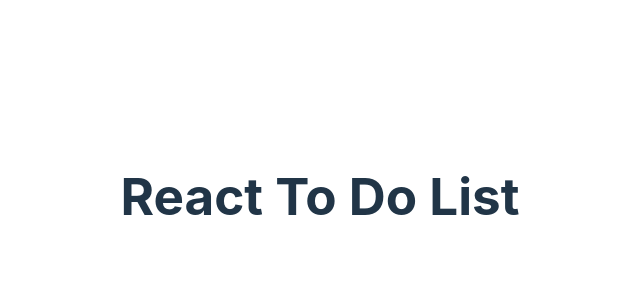
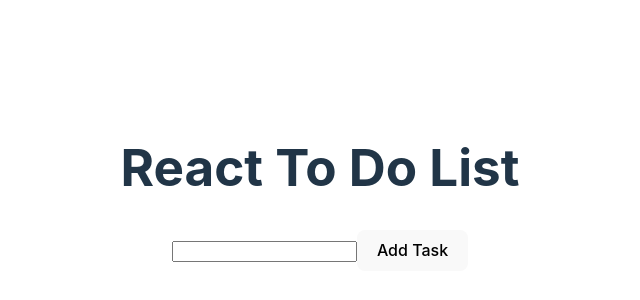
Before and after one commit to tigerhostsolutions/RTT50-MERN-RALAB320-TODOLIST, a React (Vite) app: page / in a window 1280 px wide. Shown: the part 204-504 px from the top of the page, without its empty margins (320-960 px from the left). Built offline with nearby package versions, Linux system fonts and the light colour scheme.

Commit message:
create/update add items

```diff
--- a/src/components/ToDoItemList.jsx
+++ b/src/components/ToDoItemList.jsx
@@ -1,11 +1,24 @@
 import React from 'react';
+import './ToDoItem.css';
 
-const ComponentName = () => {
-  return (
-      <div >
-        {/* Your component content goes here */}
-      </div >
+const ToDoItem = ({task, toggleTask, deleteTask}) => {
+  const {id, text, completed} = task;
+
+  return(
+      <li className={`todo-item ${completed && 'completed'}`}>
+        <span
+            className={completed ? 'completed' : ''}
+            onClick={() => toggleTask(id)}
+        >
+          {text}
+        </span>
+        <button
+            className={completed ? 'completed' : ''}
+            onClick={() => deleteTask(id)}>
+          Delete
+        </button>
+      </li>
   );
-};
+}
 
-export default ComponentName;
+export default ToDoItem;
--- a/src/components/ToDoList.jsx
+++ b/src/components/ToDoList.jsx
@@ -1,17 +1,34 @@
-import React from 'react';
+import React, {useState} from 'react';
 import ToDoItemList from './ToDoItemList.jsx';
+import "./TodoList.css"; // CSS Import
 
 const ToDoList = () => {
+  const [tasks, setTasks] = useState([]);
+  const [task, setTask] = useState("");
 
-
-
-
+  const addTask = () => {
+    setTasks([...tasks, { id: Date.now(), text: task, completed: false }]);
+      setTask('');
+  }
 
   return (
       <div >
-
-
-
+        <input
+            type = "text"
+            value = {task}
+            onChange={
+              (e) => setTask(e.target.value)
+            }
+        />
+        <button onClick={addTask}>Add Task</button>
+        <ul>
+          {tasks.map((task) => (
+              <ToDoItemList
+                  key={task.id}
+                  task={task}
+              />
+          ))}
+        </ul>
       </div >
   );
 };
```
